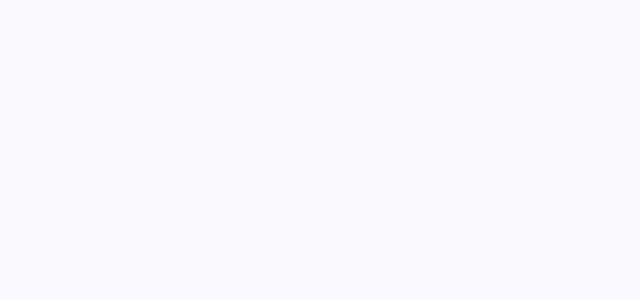
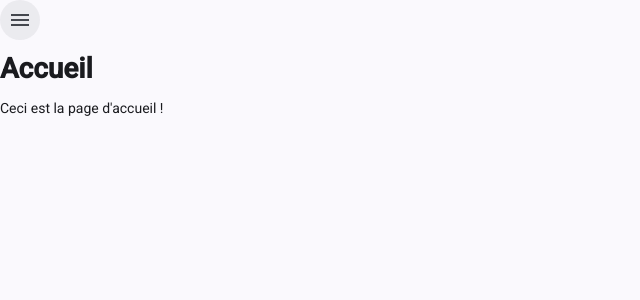
Before and after one commit to Devattom/tuto_mdp_qualite, an Angular app in the folder tuto_front/: page / in a window 1280 px wide. Shown: the top 300 px of the page, without its empty margins (0-640 px from the left). Built offline with nearby package versions, Linux system fonts and the light colour scheme.

Commit message:
Ajout du menu

```diff
--- a/tuto_front/src/app/app.html
+++ b/tuto_front/src/app/app.html
@@ -1 +1,2 @@
-<router-outlet/>
+<app-menu />
+<router-outlet />
--- a/tuto_front/src/app/app.routes.ts
+++ b/tuto_front/src/app/app.routes.ts
@@ -1,7 +1,12 @@
 import { Routes } from '@angular/router';
 import { ListContact } from '../features/contacts/components/list-contact/list-contact';
+import { Home } from '../features/home/components/home';
 
 export const routes: Routes = [
+    {
+        path: '',
+        component: Home
+    },
     {
         path: 'contacts',
         component: ListContact
--- a/tuto_front/src/app/app.ts
+++ b/tuto_front/src/app/app.ts
@@ -1,9 +1,10 @@
 import { Component, signal } from '@angular/core';
 import { RouterOutlet } from '@angular/router';
+import { Menu } from '../features/menu/components/menu/menu';
 
 @Component({
   selector: 'app-root',
-  imports: [RouterOutlet],
+  imports: [RouterOutlet, Menu],
   templateUrl: './app.html',
   styleUrl: './app.css'
 })
--- /dev/null
+++ b/tuto_front/src/features/home/components/home.html
@@ -0,0 +1,4 @@
+<h1>Accueil</h1>
+<section>
+    Ceci est la page d'accueil !
+</section>
--- /dev/null
+++ b/tuto_front/src/features/menu/components/menu/menu.html
@@ -0,0 +1,13 @@
+<button matIconButton [matMenuTriggerFor]="menu" aria-label="Example icon-button with a menu">
+  <mat-icon>menu</mat-icon>
+</button>
+<mat-menu #menu="matMenu">
+  <a routerLink="" routerLinkActive="router-link-active"  mat-menu-item>
+    <mat-icon>home</mat-icon>
+    <span>Home</span>
+  </a>
+  <a routerLink="/contacts" routerLinkActive="router-link-active"  mat-menu-item>
+    <mat-icon>account_box</mat-icon>
+    <span>Contacts</span>
+  </a>
+</mat-menu>
```
Also changed, not shown: tuto_front/src/features/home/components/home.ts (added, +11 -0 lines), tuto_front/src/features/menu/components/menu/menu.ts (added, +15 -0 lines), tuto_front/src/features/home/components/home.css (added), tuto_front/src/features/menu/components/menu/menu.css (added), 2 other files (tests, documents, lock files or other folders).
